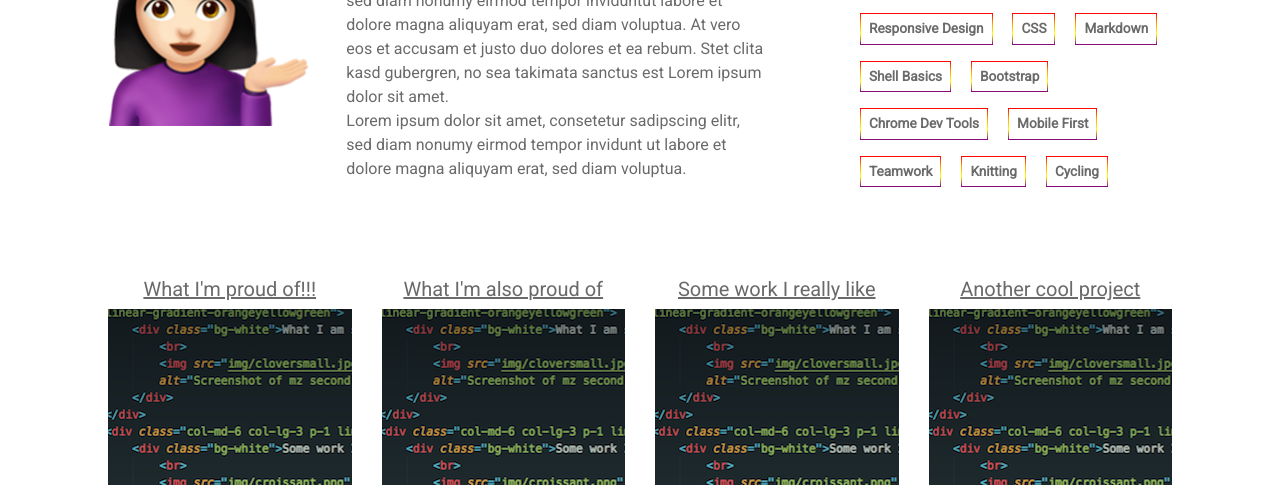
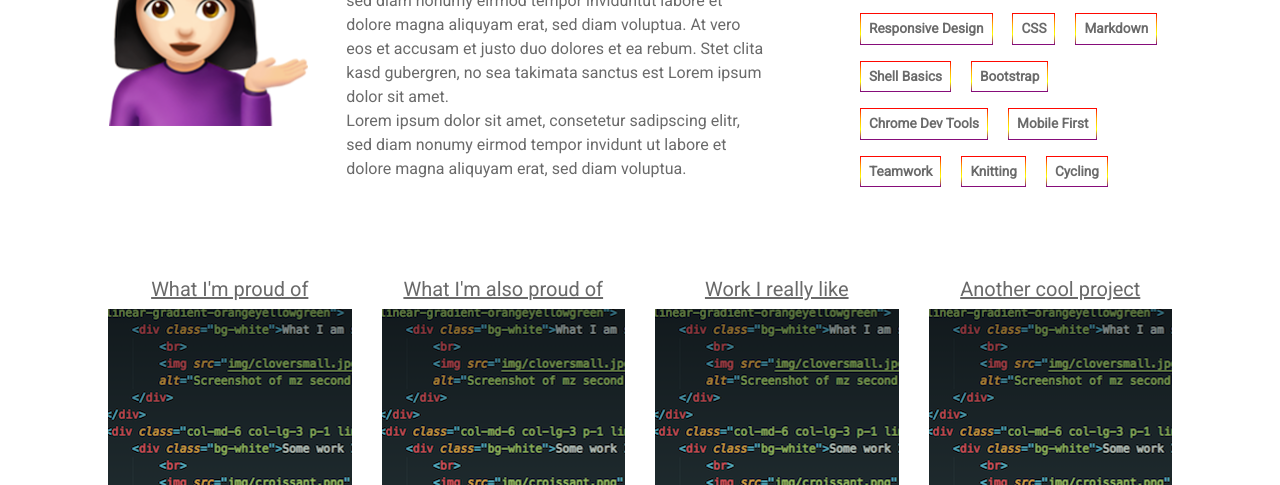
Before and after one commit to gesroy/personal-website, a plain HTML site: page index.html in a window 1280 px wide. Shown: the part 315-800 px from the top of the page. Drawn offline with Linux system fonts and the light colour scheme; files whose address does not match are found by name.

Commit message:
Add description

```diff
--- a/index.html
+++ b/index.html
@@ -6,6 +6,7 @@
     <meta name="viewport" content="width=device-width, initial-scale=1.0">
     <meta http-equiv="X-UA-Compatible" content="ie=edge">
     <title>Gesche Roy</title>
+    <meta name="descirption" content="The personal website of Gesche Roy">
     <link rel="stylesheet" href="css/bootstrap.css">
     <link rel="stylesheet" href="css/styles.css">
     <link href="https://fonts.googleapis.com/css?family=Roboto" rel="stylesheet">
@@ -97,7 +98,7 @@
     <section class="work-wrapper text-center px-2 pb-4">
         <div class="col-md-6 col-lg-3 py-2 img-gradient">
             <a href="https://codepen.io/gesroy/" class="copy-link">
-                <h5>What I'm proud of!!!</h5>
+                <h5>What I'm proud of</h5>
                 <div class="bild-box-1 img-fluid"></div>
             </a>
             </img>
@@ -110,7 +111,7 @@
         </div>
         <div class="col-md-6 col-lg-3 py-2">
             <a href="https://codepen.io/gesroy/" class="copy-link">
-                <h5>Some work I really like</h5>
+                <h5>Work I really like</h5>
                 <div class="bild-box-1 img-fluid"></div>
             </a>
         </div>
```
